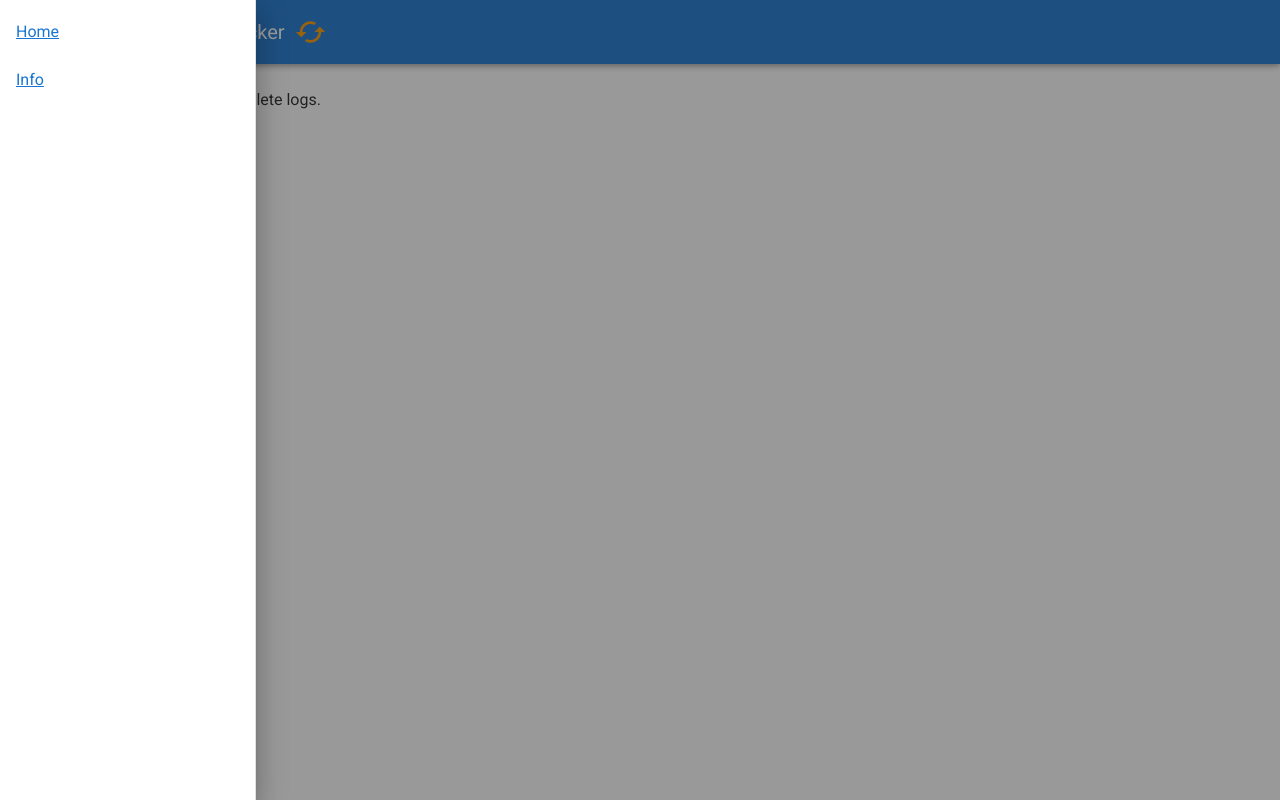
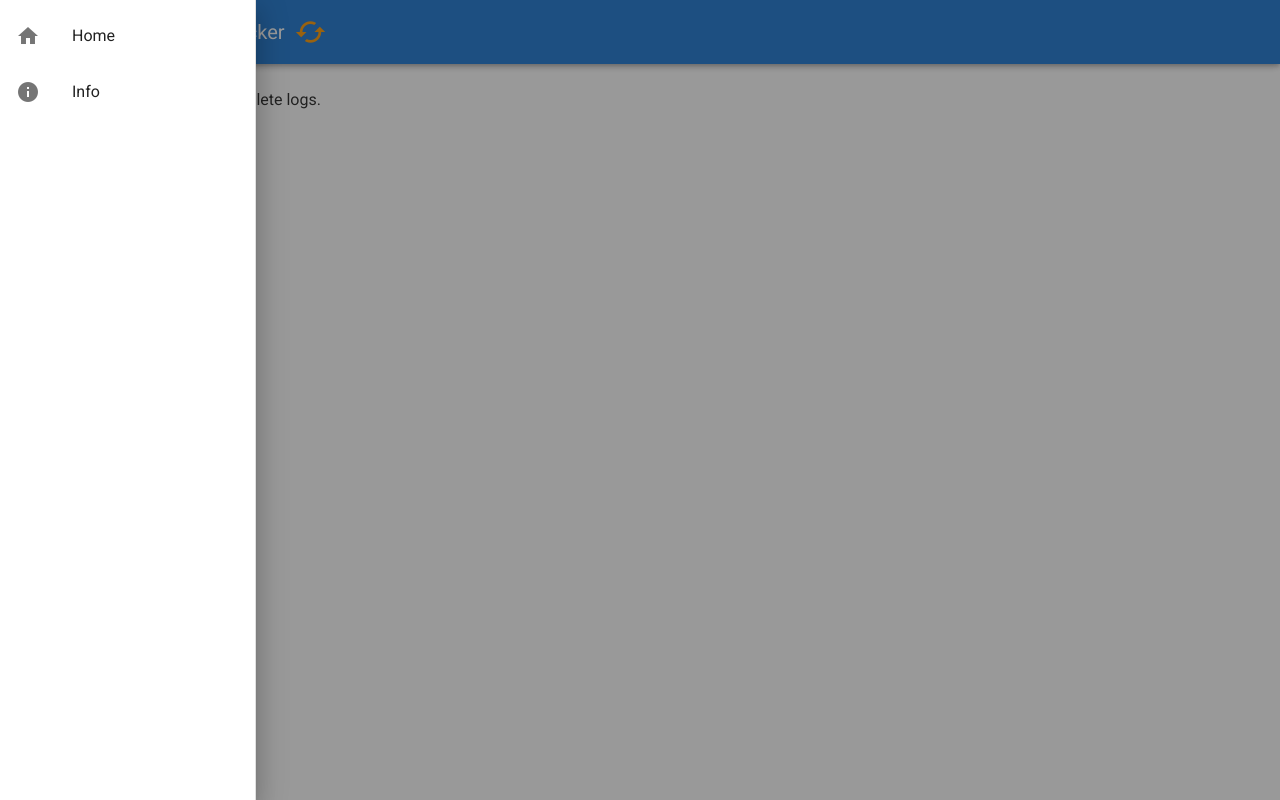
Before and after one commit to oh-yu/en-pronunciation-checker, a Vue app: page / in a window 1280 px wide. Both pictures are taken after a click on the button 28 px from the left and 32 px from the top of the page. Built offline with nearby package versions, Linux system fonts and the light colour scheme.

Commit message:
change style and eventhandler of v-list

```diff
--- a/src/App.vue
+++ b/src/App.vue
@@ -9,19 +9,26 @@
       </v-app-bar>
       <v-navigation-drawer v-model="drawer" absolute temporary>
         <v-list>
-          <v-list-item>
-            <router-link to='/'>Home</router-link>
-          </v-list-item>
-          <v-list-item>
-            <router-link to='/Info'>Info</router-link>
-          </v-list-item>
+          <v-list-item-group color="primary">
+            <v-list-item rounded @click="$router.push({ name: 'Home' })">
+              <v-list-item-icon>
+                <v-icon>mdi-home</v-icon>
+              </v-list-item-icon>
+              <v-list-item-title>Home</v-list-item-title>
+            </v-list-item>
+            <v-list-item rounded @click="$router.push({ name: 'Info' })">
+                <v-list-item-icon>
+                  <v-icon>mdi-information</v-icon>
+                </v-list-item-icon>
+              <v-list-item-title>Info</v-list-item-title>
+            </v-list-item>
+          </v-list-item-group>
         </v-list>
       </v-navigation-drawer>
       <router-view/>
     </v-app>
   </div>
 </template>
-
 <script>
 export default {
   name: 'App',
```
